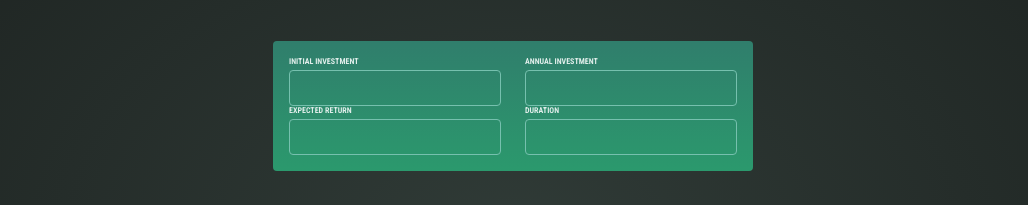
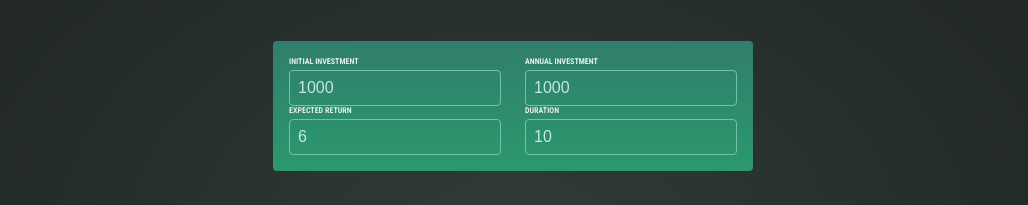
Before and after one commit to MMadejsza/react-investment-calculator-with-Maximilian-Schwarzmuller, a React (Vite) app in the folder dev/: page / in a window 1280 px wide. Shown: the part 185-390 px from the top of the page, without its empty margins (127-1155 px from the left). Built offline with nearby package versions, Linux system fonts and the light colour scheme.

Commit message:
updateInput function

```diff
--- a/dev/src/components/SectionUserInput.jsx
+++ b/dev/src/components/SectionUserInput.jsx
@@ -1,7 +1,7 @@
 import React, {useState} from 'react';
 
 function SectionUserInput() {
-	const [inputsValues, setstate] = useState({
+	const [inputsValues, setInputsValues] = useState({
 		// fill up with default first
 		initialInvestment: 1000,
 		annualInvestment: 1000,
@@ -9,6 +9,13 @@ function SectionUserInput() {
 		expectedReturn: 6,
 		duration: 10,
 	});
+
+	function updateInput(event) {
+		setInputsValues({
+			...prevValues,
+			[event.target.name]: event.target.value,
+		});
+	}
 
 	return (
 		<section id='user-input'>
@@ -19,6 +26,7 @@ function SectionUserInput() {
 						type='number'
 						name='initialInvestment'
 						required
+						value={inputsValues.initialInvestment}
 					/>
 				</div>
 
@@ -28,6 +36,7 @@ function SectionUserInput() {
 						type='number'
 						name='annualInvestment'
 						required
+						value={inputsValues.annualInvestment}
 					/>
 				</div>
 			</div>
@@ -38,6 +47,7 @@ function SectionUserInput() {
 						type='number'
 						name='expectedReturn'
 						required
+						value={inputsValues.expectedReturn}
 					/>
 				</div>
 				<div>
@@ -46,6 +56,7 @@ function SectionUserInput() {
 						type='number'
 						name='duration'
 						required
+						value={inputsValues.duration}
 					/>
 				</div>
 			</div>
```
